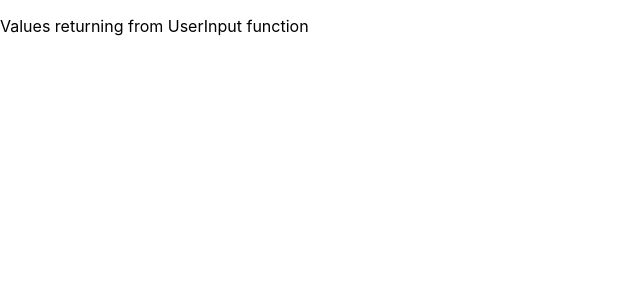
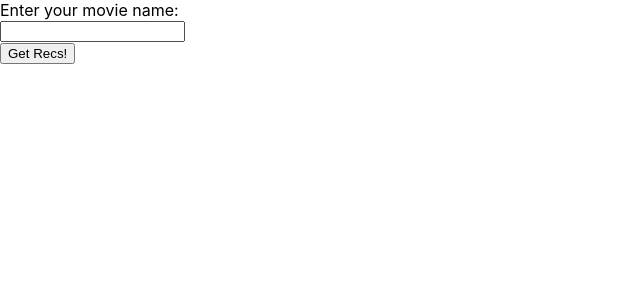
Before and after one commit to adityakiran1423/MovieWise, a React (Create React App) app in the folder frontend/: page / in a window 1280 px wide. Shown: the top 300 px of the page, without its empty margins (0-640 px from the left). Built offline with nearby package versions, Linux system fonts and the light colour scheme.

Commit message:
frontend folder pending commits

```diff
--- a/frontend/src/App.jsx
+++ b/frontend/src/App.jsx
@@ -1,9 +1,9 @@
 import './App.css';
-import UserInput from './Components/UserInput';
+import InputForm from './Components/InputForm';
 
 function App() {
   return (
-    <UserInput></UserInput>
+    <InputForm/>
   );
 }
 
--- /dev/null
+++ b/frontend/src/Components/InputForm.jsx
@@ -0,0 +1,15 @@
+import React from 'react';
+
+function InputForm() {
+    return (
+        <form>
+          <label htmlFor="fname">Enter your movie name:</label>
+          <br />
+          <input type="text" id="fname" name="fname" />
+          <br />
+          <button type="submit">Get Recs!</button>
+        </form>
+    );
+}
+
+export default InputForm;
--- a/frontend/src/Components/UserInput.jsx
+++ /dev/null
@@ -1,9 +0,0 @@
-import React from 'react';
-
-function UserInput() {
-    return(
-        <p>Values returning from UserInput function</p>
-    );
-}
-
-export default UserInput;
```
Also changed, not shown: frontend/public/index.html (+0 -23 lines), frontend/src/Components/Homepage.jsx (added, +13 -0 lines), frontend/public/theater1.jpg (deleted), frontend/src/img/theater1.jpg (renamed from frontend/img/theater1.jpg).
